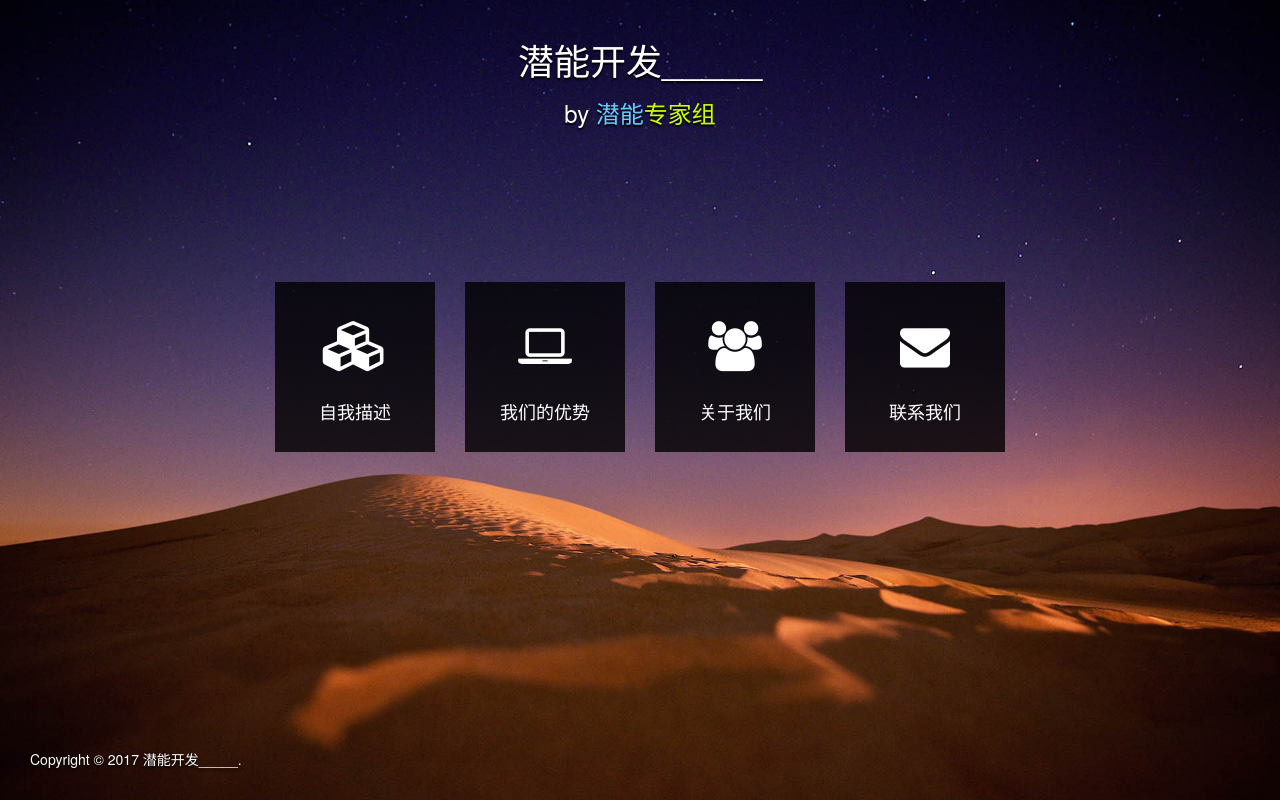
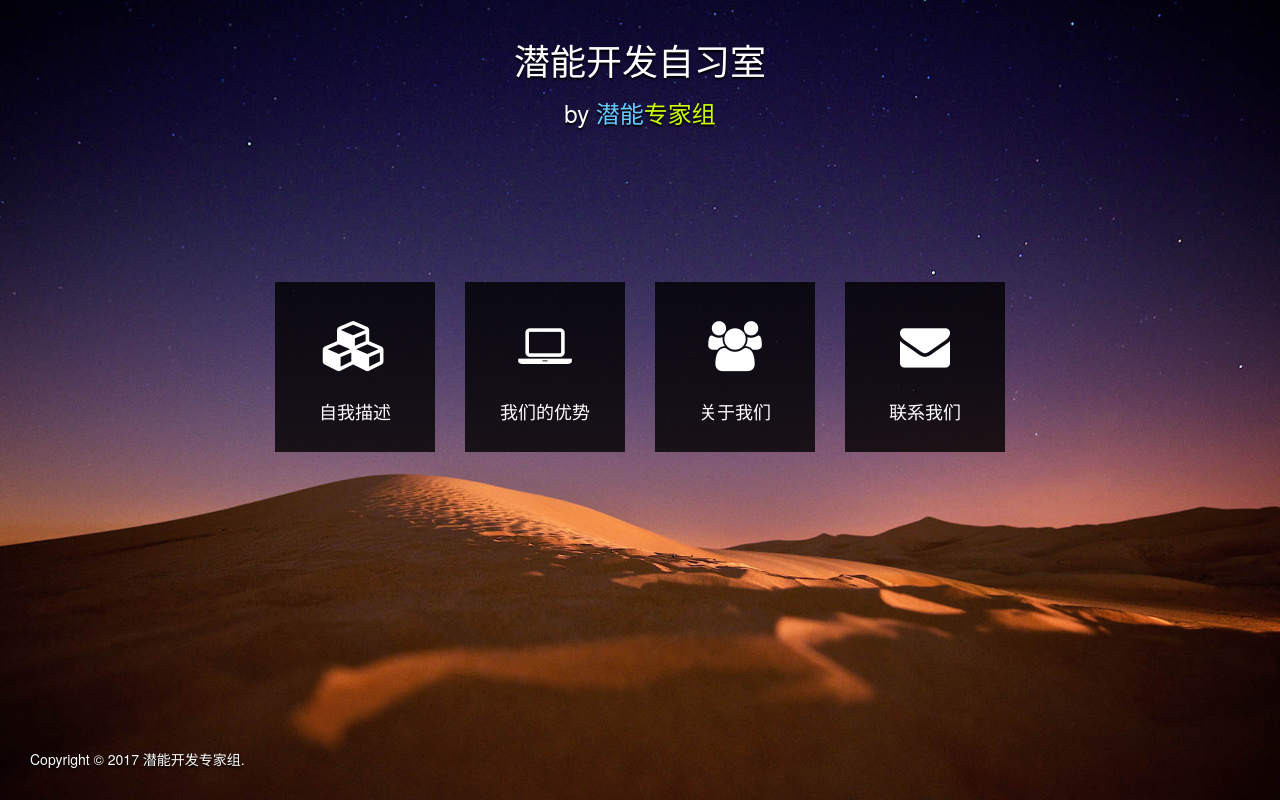
Before and after one commit to xjx00/zxsweb, a plain HTML site: page index.html in a window 1280 px wide. Drawn offline with Linux system fonts and the light colour scheme.

Commit message:
Update index.html

```diff
--- a/index.html
+++ b/index.html
@@ -1,7 +1,7 @@
 <!DOCTYPE html>
 <head>
 <meta charset="utf-8">
-<title>潜能开发_____</title>
+<title>潜能开发自习室--官方网站</title>
 <meta name="description" content="">
 <meta name="viewport" content="width=device-width">
 <!-- Google Web Font Embed -->
@@ -14,7 +14,7 @@
 <div id="main-wrapper">
 	<div class="col-xs-12 col-sm-12 col-md-12 col-lg-12 text-center templatemo-logo margin-top-20">
         	<h1 class="templatemo-site-title">
-                    <a href="#">潜能开发_____</a>
+                    <a href="#">潜能开发自习室</a>
                 </h1>
                 <h3 class="templatemo-site-title">
                 	by <a href="#"><span class="blue">潜能</span><span class="green">专家组</span></a>
@@ -198,7 +198,7 @@
 
             <div class="row">
                 <div class="col-lg-12 col-md-12 col-sm-12 col-xs-12 footer">
-                    <p class="footer-text">Copyright &copy; 2017 潜能开发_____.</p>
+                    <p class="footer-text">Copyright &copy; 2017 潜能开发专家组.</p>
                 </div><!-- /.footer -->
             </div>
 
```
